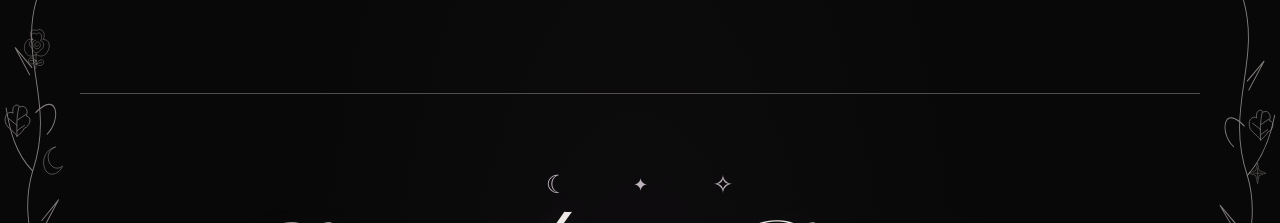
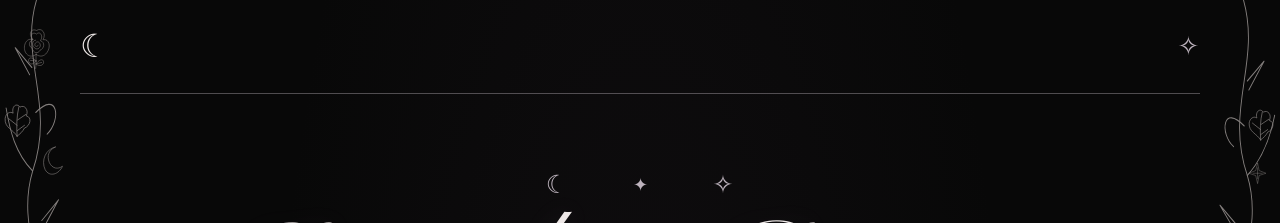
Before and after one commit to YumeSakurai/somewherebetweendreams, a Jekyll site: the page built from index.html, in a window 1280 px wide and 900 px high. Shown: the top 223 px of the window. Built offline with Jekyll 4.4.1, drawn with Linux system fonts in a browser that asks for light colours.

Commit message:
Update index.html

```diff
--- a/index.html
+++ b/index.html
@@ -265,10 +265,15 @@
 
   <main>
 
-    <!-- EMPTY HEADER: NO SYMBOLS OR ACCENTS -->
+    <!--  HEADER -->
 
-    <header class="site-header"></header>
+    <header class="site-header">
 
+  <a class="wordmark" href="#home" aria-label="Home">☾</a>
+
+  <span class="header-star" aria-hidden="true">✧</span>
+
+</header>
 
     <!-- HOMEPAGE INTRODUCTION -->
 
```
